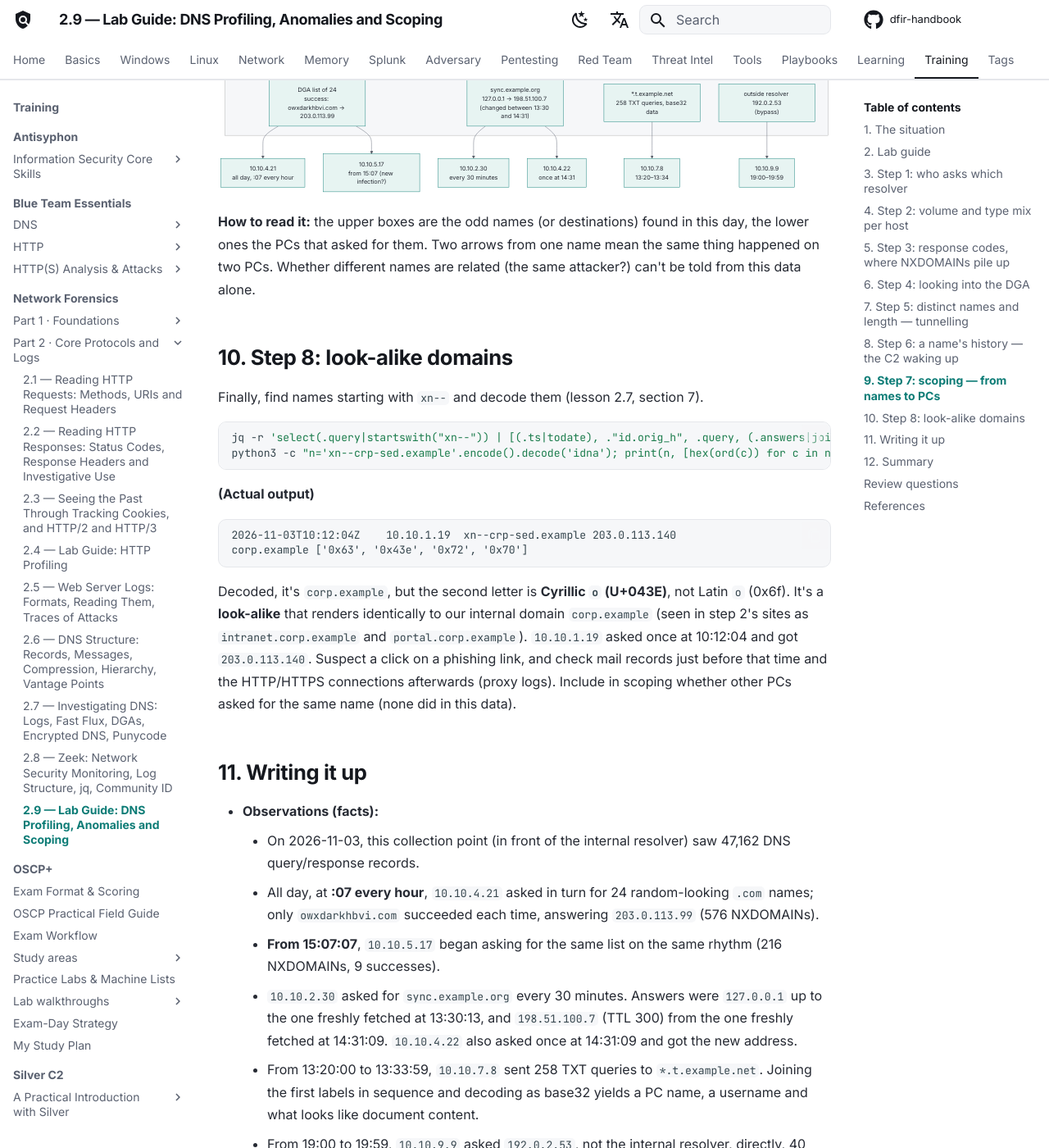
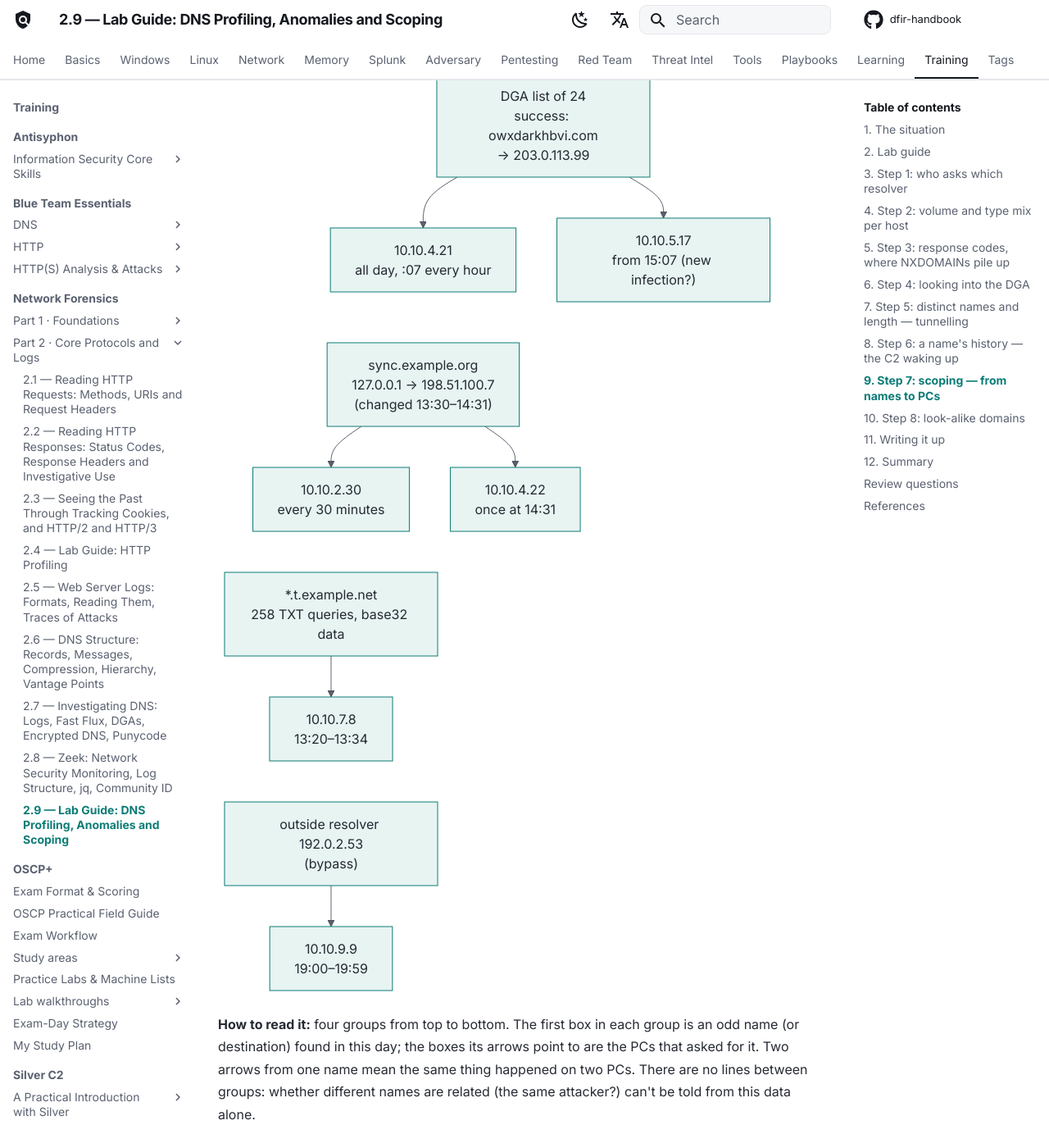
Before and after one commit to DFIDwiz-sketch/dfir-handbook, an MkDocs documentation site: the page built from docs/training/network-forensics/part-2/lab-dns-profiling.md, in a window 1280 px wide and 1400 px high, scrolled down 12069 px. Shown: the whole window at 82% size. Built offline with MkDocs 1.6.1 and Material for MkDocs 9.7.7, drawn with Linux system fonts in a browser that asks for light colours; some web fonts are replaced; comment, search, counter and statistics services are not loaded.

Commit message:
Network Forensics: restack lesson 2.9 scoping figure for mobile width (KO + EN)
The original subgraph layout fanned six PCs side by side and scaled
down to an unreadable size at phone width; the groups now stack
vertically with at most two boxes per row.

Co-Authored-By: Claude Opus 5.5 <noreply@anthropic.com>
Claude-Session: https://claude.ai/code/session_011VUSpmik9wJ5Ypd1THCkmf

````diff
--- a/docs/training/network-forensics/part-2/lab-dns-profiling.md
+++ b/docs/training/network-forensics/part-2/lab-dns-profiling.md
@@ -419,25 +419,22 @@ jq -r --rawfile d dga24.txt '($d | split("\n") | map(select(length>0))) as $name
 
 `10.10.5.17` started asking for the same list **at 15:07:07**. Before that (09:00–15:05) it asked only for ordinary work sites. So this PC may have been **infected around 15:05–15:07** (hypothesis: check web access, email and USB use just before then in endpoint records). Searching by the name list catches even **freshly infected PCs** that haven't yet asked for the successful name.
 
-**Figure 9-1. What this lab found and how it connects** (upper boxes are names, lower boxes are PCs; arrows mean "asked for")
+**Figure 9-1. What this lab found and how it connects** (four groups, top to bottom; arrows mean "asked for")
 
 ```mermaid
 flowchart TD
-    subgraph N["Names found"]
-        D1["DGA list of 24<br/>success: owxdarkhbvi.com → 203.0.113.99"]
-        D2["sync.example.org<br/>127.0.0.1 → 198.51.100.7 (changed between 13:30 and 14:31)"]
-        D3["*.t.example.net<br/>258 TXT queries, base32 data"]
-        D4["outside resolver 192.0.2.53<br/>(bypass)"]
-    end
-    D1 --> P1["10.10.4.21<br/>all day, :07 every hour"]
+    D1["DGA list of 24<br/>success: owxdarkhbvi.com<br/>→ 203.0.113.99"] --> P1["10.10.4.21<br/>all day, :07 every hour"]
     D1 --> P2["10.10.5.17<br/>from 15:07 (new infection?)"]
+    P1 ~~~ D2["sync.example.org<br/>127.0.0.1 → 198.51.100.7<br/>(changed 13:30–14:31)"]
     D2 --> P3["10.10.2.30<br/>every 30 minutes"]
     D2 --> P4["10.10.4.22<br/>once at 14:31"]
+    P3 ~~~ D3["*.t.example.net<br/>258 TXT queries, base32 data"]
     D3 --> P5["10.10.7.8<br/>13:20–13:34"]
+    P5 ~~~ D4["outside resolver 192.0.2.53<br/>(bypass)"]
     D4 --> P6["10.10.9.9<br/>19:00–19:59"]
 ```
 
-**How to read it:** the upper boxes are the odd names (or destinations) found in this day, the lower ones the PCs that asked for them. Two arrows from one name mean the same thing happened on two PCs. Whether different names are related (the same attacker?) can't be told from this data alone.
+**How to read it:** four groups from top to bottom. The first box in each group is an odd name (or destination) found in this day; the boxes its arrows point to are the PCs that asked for it. Two arrows from one name mean the same thing happened on two PCs. There are no lines between groups: whether different names are related (the same attacker?) can't be told from this data alone.
 
 ## 10. Step 8: look-alike domains { #lookalike }
 
````
Also changed, not shown: docs-ko/training/network-forensics/part-2/lab-dns-profiling.md (+6 -9 lines).
